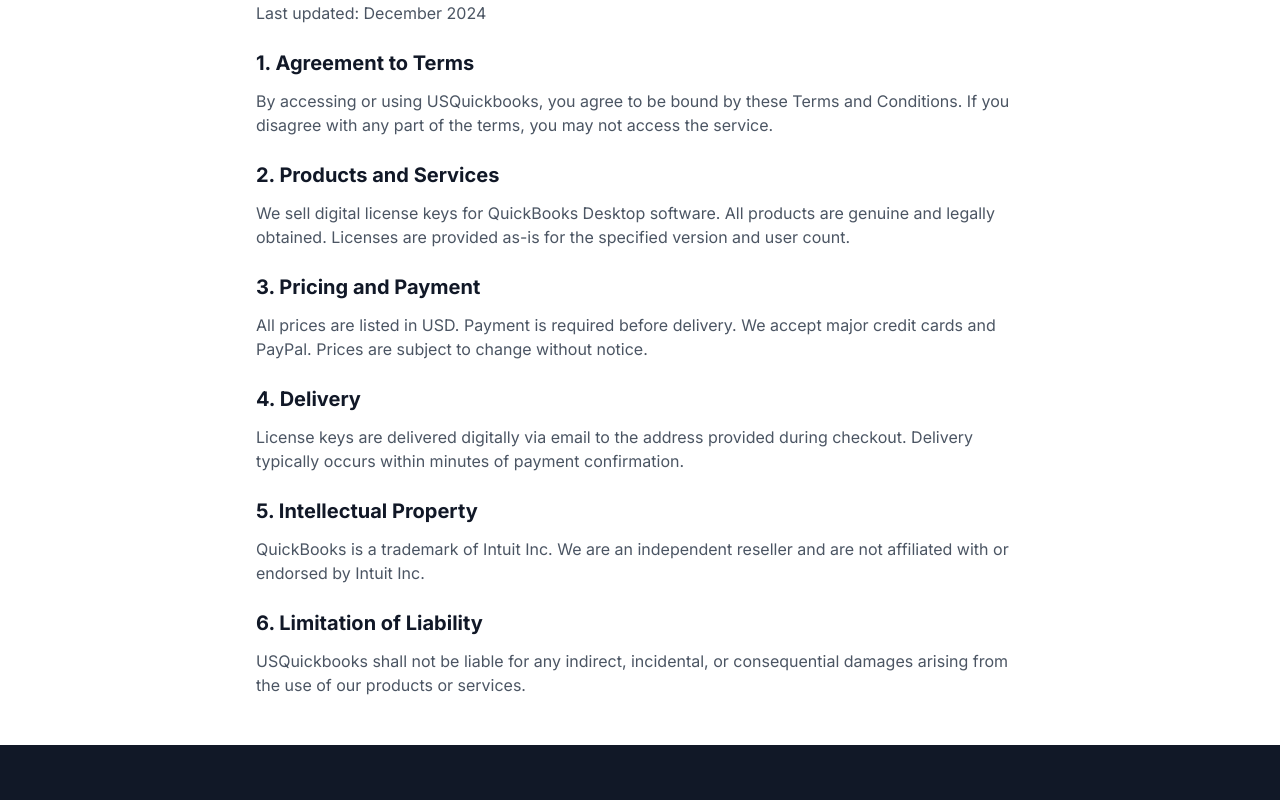
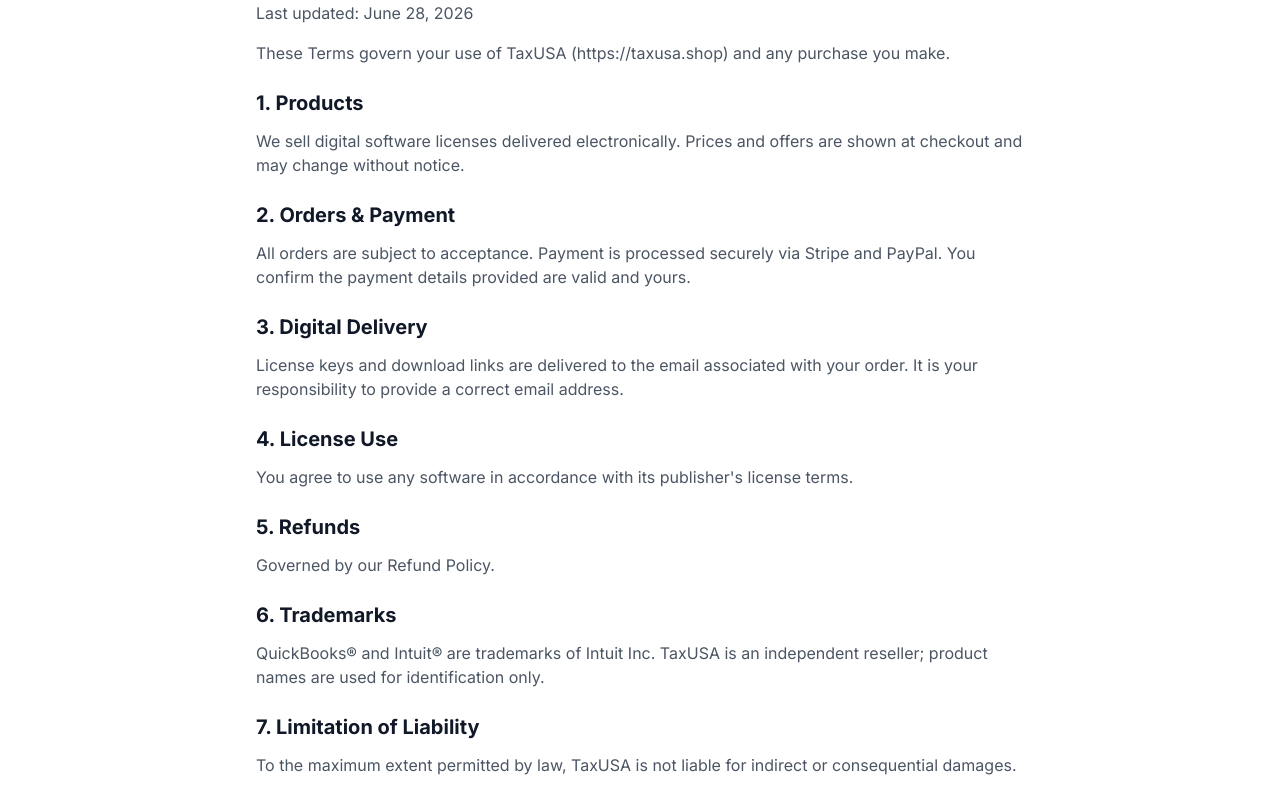
Before and after one commit to irmafiguero199/quiickbooks, a React (Vite) app in the folder quickbooks-shop/: page /terms-conditions in a window 1280 px wide. Shown: the part 220-1020 px from the top of the page. Built offline with nearby package versions, Linux system fonts and the light colour scheme.

Commit message:
Update Terms and Conditions for TaxUSA

```diff
--- a/quickbooks-shop/src/pages/TermsConditions.jsx
+++ b/quickbooks-shop/src/pages/TermsConditions.jsx
@@ -3,24 +3,40 @@
 export default function TermsConditions() {
   return (
     <>
-      <SEO title="Terms & Conditions" description="USQuickbooks terms and conditions." pathname="/terms-conditions" />
+      <SEO title="Terms & Conditions" description="TaxUSA terms and conditions." pathname="/terms-conditions" />
       <div className="container-main py-12">
         <div className="max-w-3xl mx-auto">
           <h1 className="text-3xl font-bold text-gray-900 mb-6">Terms & Conditions</h1>
           <div className="prose prose-gray max-w-none text-gray-600">
-            <p className="mb-4">Last updated: December 2024</p>
-            <h2 className="text-xl font-bold text-gray-900 mt-6 mb-3">1. Agreement to Terms</h2>
-            <p className="mb-4">By accessing or using USQuickbooks, you agree to be bound by these Terms and Conditions. If you disagree with any part of the terms, you may not access the service.</p>
-            <h2 className="text-xl font-bold text-gray-900 mt-6 mb-3">2. Products and Services</h2>
-            <p className="mb-4">We sell digital license keys for QuickBooks Desktop software. All products are genuine and legally obtained. Licenses are provided as-is for the specified version and user count.</p>
-            <h2 className="text-xl font-bold text-gray-900 mt-6 mb-3">3. Pricing and Payment</h2>
-            <p className="mb-4">All prices are listed in USD. Payment is required before delivery. We accept major credit cards and PayPal. Prices are subject to change without notice.</p>
-            <h2 className="text-xl font-bold text-gray-900 mt-6 mb-3">4. Delivery</h2>
-            <p className="mb-4">License keys are delivered digitally via email to the address provided during checkout. Delivery typically occurs within minutes of payment confirmation.</p>
-            <h2 className="text-xl font-bold text-gray-900 mt-6 mb-3">5. Intellectual Property</h2>
-            <p className="mb-4">QuickBooks is a trademark of Intuit Inc. We are an independent reseller and are not affiliated with or endorsed by Intuit Inc.</p>
-            <h2 className="text-xl font-bold text-gray-900 mt-6 mb-3">6. Limitation of Liability</h2>
-            <p>USQuickbooks shall not be liable for any indirect, incidental, or consequential damages arising from the use of our products or services.</p>
+            <p className="mb-4">Last updated: June 28, 2026</p>
+            <p className="mb-4">These Terms govern your use of TaxUSA (https://taxusa.shop) and any purchase you make.</p>
+
+            <h2 className="text-xl font-bold text-gray-900 mt-6 mb-3">1. Products</h2>
+            <p className="mb-4">We sell digital software licenses delivered electronically. Prices and offers are shown at checkout and may change without notice.</p>
+
+            <h2 className="text-xl font-bold text-gray-900 mt-6 mb-3">2. Orders & Payment</h2>
+            <p className="mb-4">All orders are subject to acceptance. Payment is processed securely via Stripe and PayPal. You confirm the payment details provided are valid and yours.</p>
+
+            <h2 className="text-xl font-bold text-gray-900 mt-6 mb-3">3. Digital Delivery</h2>
+            <p className="mb-4">License keys and download links are delivered to the email associated with your order. It is your responsibility to provide a correct email address.</p>
+
+            <h2 className="text-xl font-bold text-gray-900 mt-6 mb-3">4. License Use</h2>
+            <p className="mb-4">You agree to use any software in accordance with its publisher's license terms.</p>
+
+            <h2 className="text-xl font-bold text-gray-900 mt-6 mb-3">5. Refunds</h2>
+            <p className="mb-4">Governed by our Refund Policy.</p>
+
+            <h2 className="text-xl font-bold text-gray-900 mt-6 mb-3">6. Trademarks</h2>
+            <p className="mb-4">QuickBooks® and Intuit® are trademarks of Intuit Inc. TaxUSA is an independent reseller; product names are used for identification only.</p>
+
+            <h2 className="text-xl font-bold text-gray-900 mt-6 mb-3">7. Limitation of Liability</h2>
+            <p className="mb-4">To the maximum extent permitted by law, TaxUSA is not liable for indirect or consequential damages.</p>
+
+            <h2 className="text-xl font-bold text-gray-900 mt-6 mb-3">8. Governing Law</h2>
+            <p className="mb-4">These Terms are governed by the laws of the jurisdiction in which TaxUSA is established.</p>
+
+            <h2 className="text-xl font-bold text-gray-900 mt-6 mb-3">Contact</h2>
+            <p><a href="mailto:support@taxusa.shop" className="text-blue-600 hover:underline">support@taxusa.shop</a></p>
           </div>
         </div>
       </div>
```
